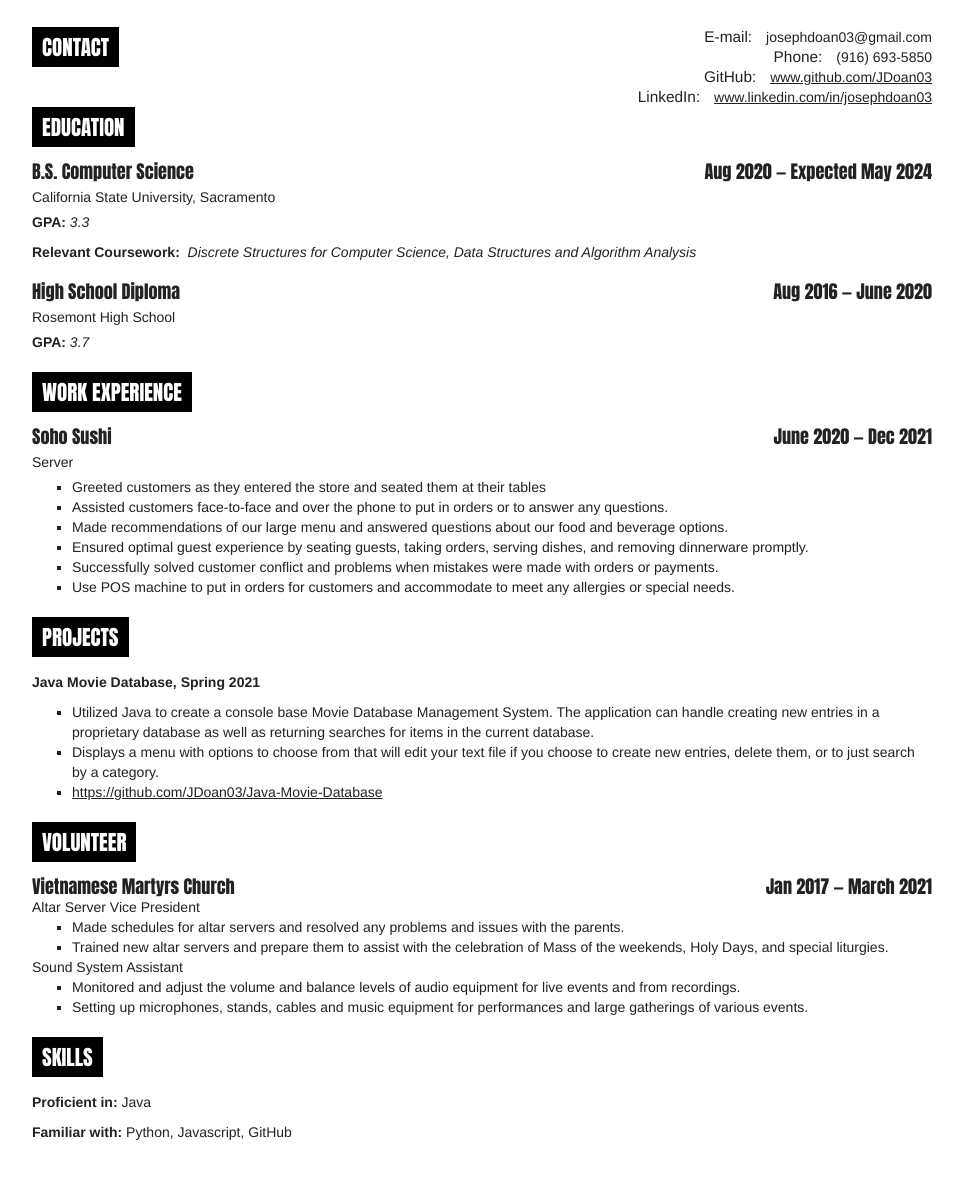
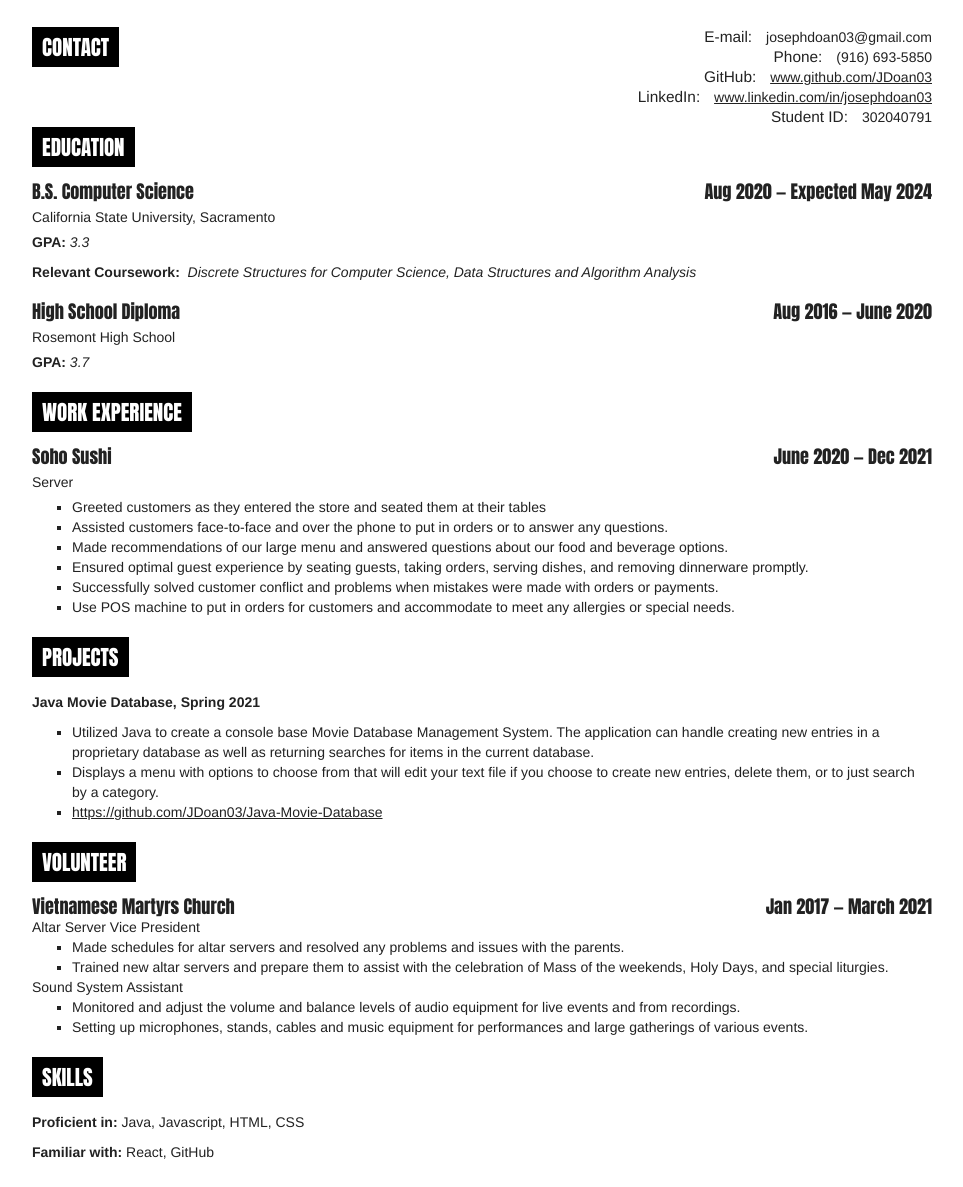
Before and after one commit to JDoan03/JDoan03.github.io, a plain HTML site: page index.html in a window 1280 px wide. Shown: the part 113-1300 px from the top of the page, without its empty margins (158-1121 px from the left). Drawn offline with Linux system fonts and the light colour scheme.

Commit message:
edit skills

```diff
--- a/index.html
+++ b/index.html
@@ -32,6 +32,10 @@
               <label>LinkedIn<span class="colon">:</span></label>
               <span class="value"> <a href="https://linkedin.com/in/josephdoan03" target="_blank">www.linkedin.com/in/josephdoan03</a></span>
             </p>
+            <p class="website">
+                <label>Student ID<span class="colon">:</span></label>
+                <span class="value"> 302040791</a></span>
+              </p>
           </div>
           <div class="clear"></div>
         </div>
@@ -189,9 +193,9 @@
           <div class="item">
             <span class="info"
               ><p>
-                <b>Proficient in:</b> Java
+                <b>Proficient in:</b> Java, Javascript, HTML, CSS
               </p>
-              <p><b>Familiar with:</b> Python, Javascript, GitHub
+              <p><b>Familiar with:</b> React, GitHub
               </p>
             </span>
           </div>
```
